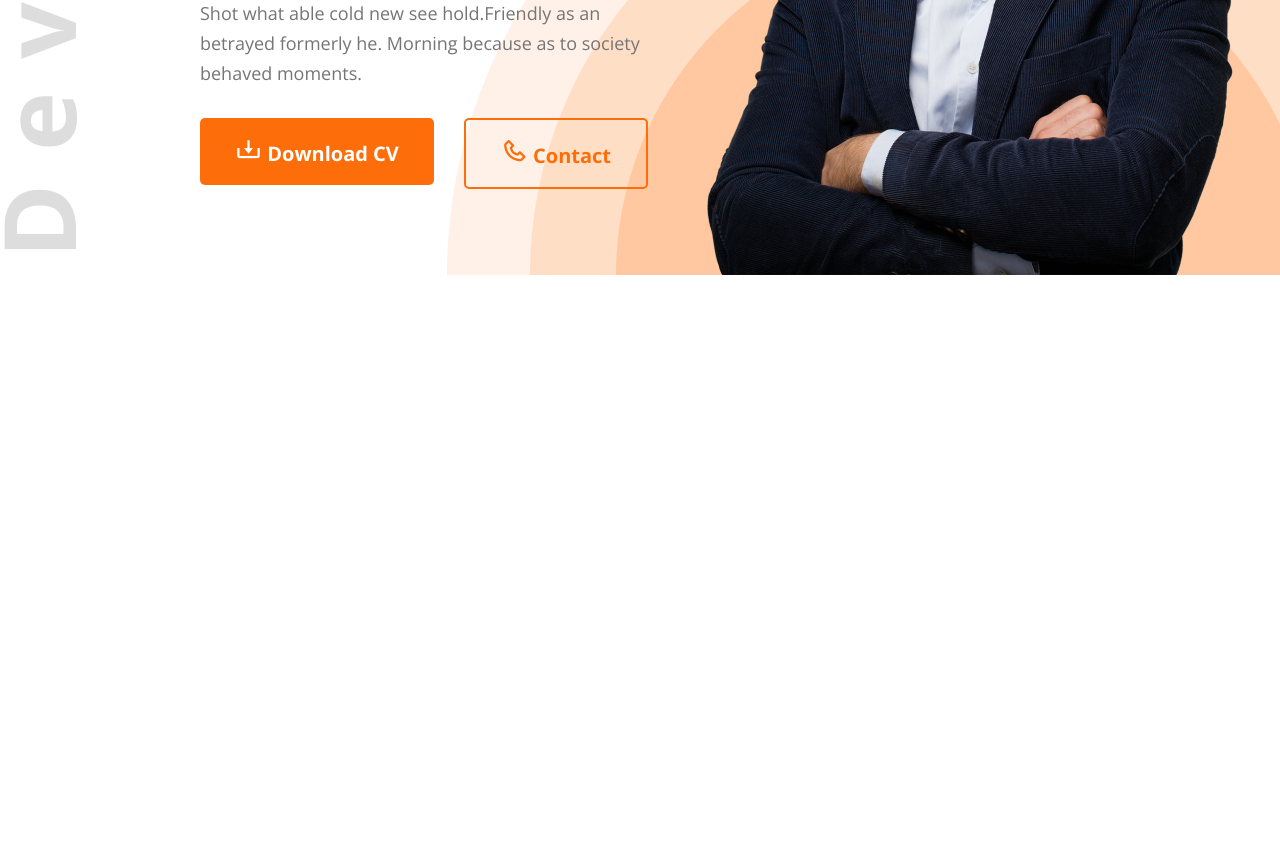
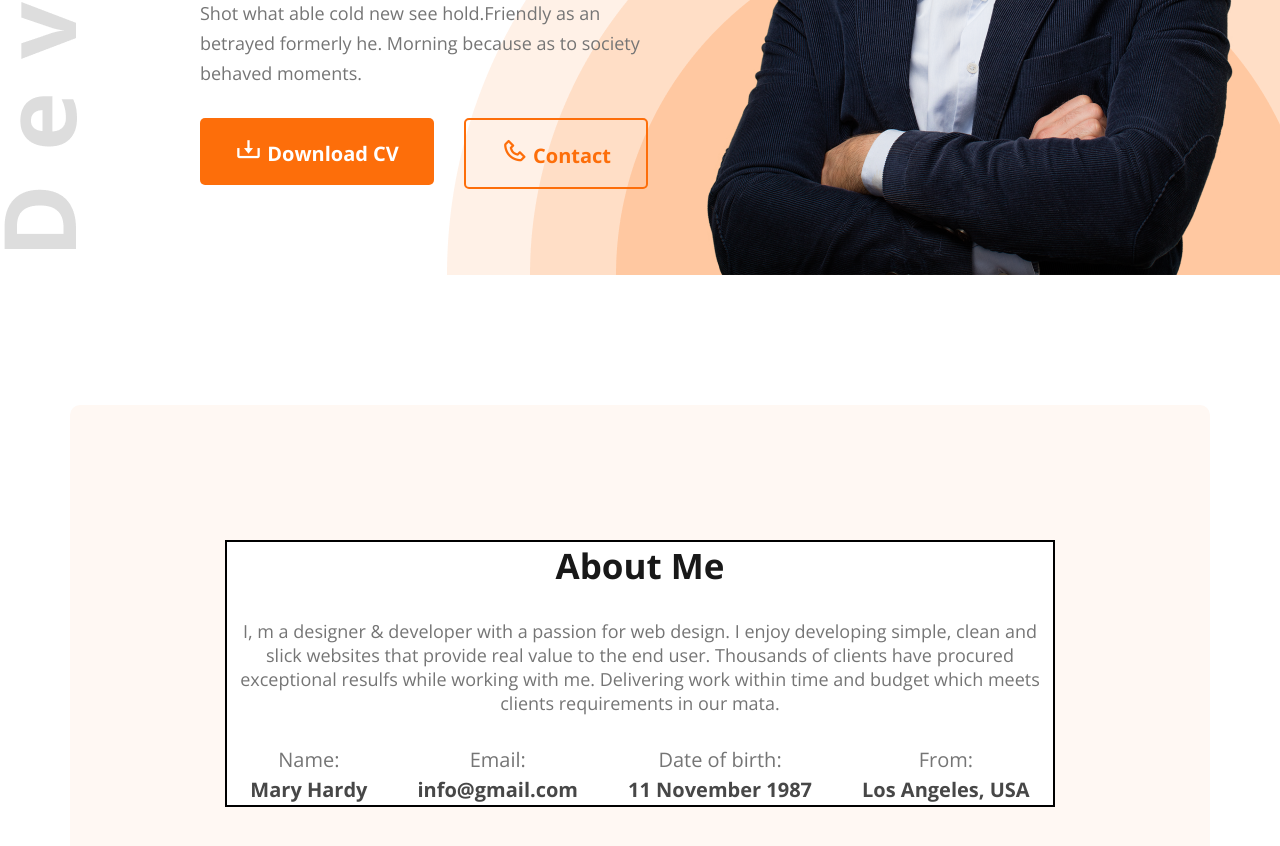
Before and after one commit to ajjiadd/WD-AtoZ, a plain HTML site: page practice-module-6/index.html in a window 1280 px wide. Shown: the part 564-1410 px from the top of the page. Before the commit the page ends 839 px from the top, so only its background shows below. Drawn offline with nearby package versions, Linux system fonts and the light colour scheme.

Commit message:
complete the about section

```diff
--- a/practice-module-6/index.html
+++ b/practice-module-6/index.html
@@ -39,8 +39,33 @@
 
     </header>
 
-    <!-- Main Section  -->
+    <!-- main Section  -->
     <main>
+        <!-- about section  -->
+        <section class="about">
+            <div class="about-content">
+                <h1 class="about-title dark-1">About Me</h1>
+                <p class="about-description dark-3">I, m a designer & developer with a passion for web design. I enjoy developing simple, clean and slick websites that provide real value to the end user. Thousands of clients have procured exceptional resulfs while working with me. Delivering work within time and budget which meets clients requirements in our mata.</p>
+                <div class="bio-address">
+                    <p>
+                        Name: <br>
+                        <span>Mary Hardy</span>
+                    </p>
+                    <p>
+                        Email: <br>
+                        <span>info@gmail.com</span>
+                    </p>
+                    <p>
+                        Date of birth: <br>
+                        <span>11 November 1987</span>
+                    </p>
+                    <p>
+                        From: <br>
+                        <span>Los Angeles, USA</span>
+                    </p>
+                </div>
+            </div>
+        </section>
 
     </main>
 
--- a/practice-module-6/style.css
+++ b/practice-module-6/style.css
@@ -135,3 +135,53 @@ nav ul li a{
 .banner-profile-pic{
     width: 584px;
 }
+
+/* about section design  */
+.about{
+    max-width: 1140px;
+    background: #FFF8F3;
+    margin: auto;
+    border-radius: 10px;
+    margin-top: 130px;
+    display: flex;
+    justify-content: center;
+    align-items: center;
+}
+
+.about-content{
+    max-width: 827px;
+    background: #FFFFFF;
+    border: 2px solid #000000;
+    margin: 135px 155px;
+
+}
+
+.about-title{
+    font-size: 35px;
+    font-weight: 700;
+    text-align: center;
+}
+
+.about-description{
+    font-size: 18px;
+    text-align: center;
+    margin: 30px 0;
+}
+
+.bio-address{
+    display: flex;
+    justify-content: center;
+    gap: 50px;
+}
+
+.bio-address p{
+    text-align: center;
+    font-size: 20px;
+    line-height: 30px;
+    color: #757575;
+}
+
+.bio-address p span{
+    font-weight: 700;
+    color: #474747;
+}
```
